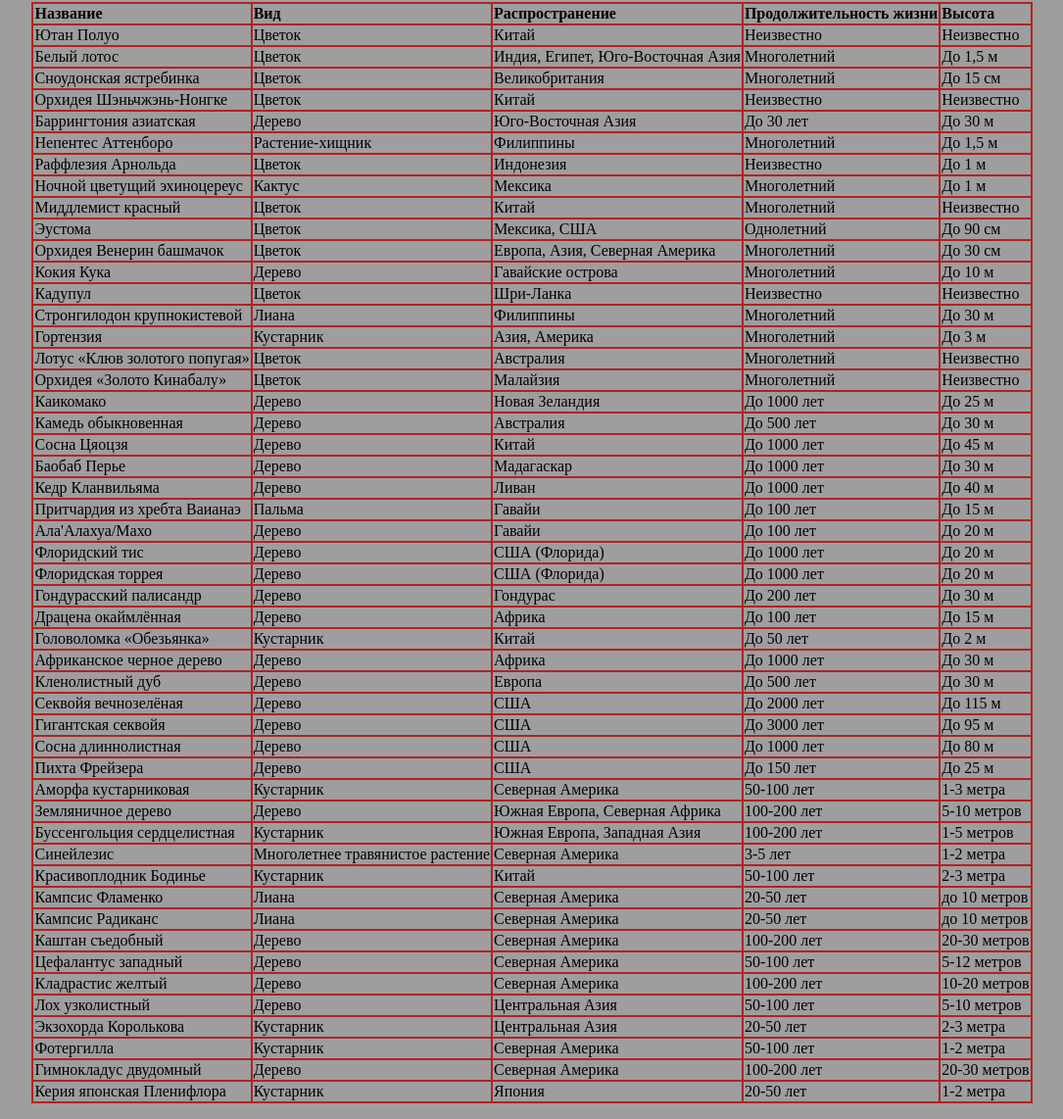
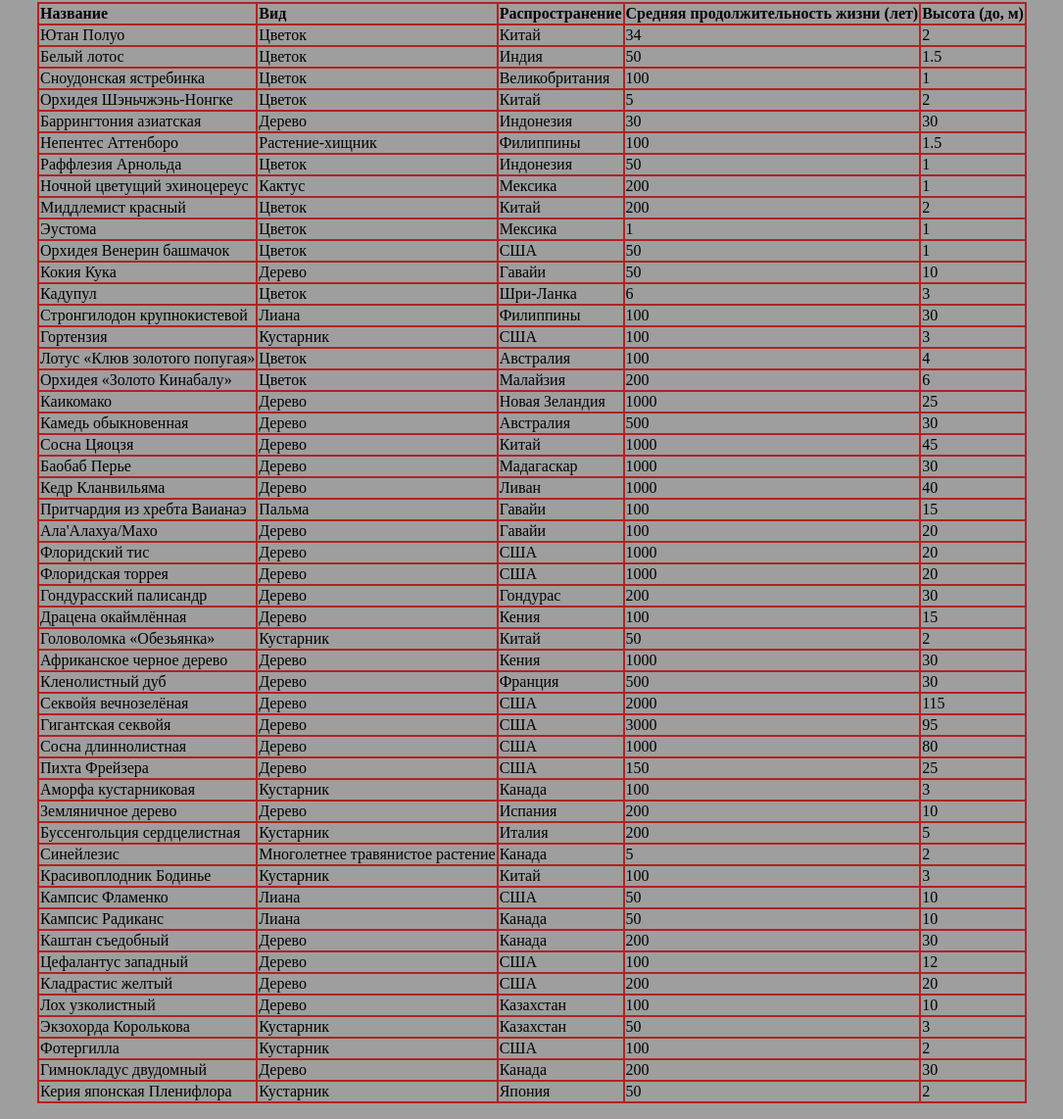
Before and after one commit to Snichkaa/Web-Project, a plain HTML site: page page1.html in a window 1280 px wide. Shown: the part 187-1329 px from the top of the page at 98% size, without its empty margins (97-1182 px from the left). Drawn offline with Linux system fonts and the light colour scheme.

Commit message:
Update page1.html

```diff
--- a/page1.html
+++ b/page1.html
@@ -8,7 +8,7 @@
 <body background="C:\Users\адм\Project\Images\orig(fon).webp" alink="#B22222">
     <h2 align="center">Список редких растений</h2>
     <ul>
-        <li><a href="C:\Users\адм\Project\index.html">Растения красной книги</a></li>
+        <li><a href="index.html">Растения красной книги</a></li>
         <li><a href="#top2">Список редких растений</a></li>
     </ul>
     <details>
@@ -18,15 +18,15 @@
               Ось X:<br>
               <input  type="radio"  name="X-axis" value="Type"> Вид <br>
               <input  type="radio"  name="X-axis" value="Distribution"> Распространение <br>
-              <input  type="radio"  name="X-axis" value="Life_expectancy"> Продолжительность жизни
+              <!--<input  type="radio"  name="X-axis" value="Life_expectancy"> Продолжительность жизни-->
             </p>
           </form>
           <form>
             <p>
               Результат:<br>
-              <input  type="checkbox"  name="result" value="centenarians"> Долгожители <br>
-              <input  type="checkbox"  name="result" value="species"> Количество редких видов <br>
-              <input  type="checkbox"  name="result" value="height"> Самые высокие
+              <input  type="checkbox"  name="result" value="centenarians"> Средняя продолжительность жизни <br>
+              <input  type="checkbox"  name="result" value="species"> Количество видов <br>
+              <input  type="checkbox"  name="result" value="height"> Максимальная высота
             </p>
           </form>
     </details>
@@ -35,35 +35,35 @@
         <p>
             <form>
                 Введите название растения:
-                <input type="text" name="name" id="name">
+                <input type="text" name="name" id="name1">
             </form>
         </p>
         <p>
             <form>
                 Введите вид:
-                <input type="text" name="view" id="view">
+                <input type="text" name="view" id="view1">
             </form>
         </p>
         <p>
             <form>
                 Введите страну:
-                <input type="text" name="country" id="country">
+                <input type="text" name="country" id="country1">
             </form>
         </p>
         <p>
             <form>
                 Введите продолжительность жизни: от
-                <input type="text" name="live" id="live">
+                <input type="text" name="live" id="live1">
                 до:
-                <input type="text" name="live" id="live">
+                <input type="text" name="live" id="live2">
             </form>
         </p>
         <p>
             <form>
                 Введите высоту растения: от
-                <input type="text" name="hight" id="hight">
+                <input type="text" name="hight" id="hight1">
                 до:
-                <input type="text" name="hight" id="hight">
+                <input type="text" name="hight" id="hight2">
             </form>
         </p>
     </details>
@@ -73,20 +73,24 @@
             <label>Первый уровень:
                 <select id="task">
                     <option value="1.0"> Нет </option>
-                    <option value="1.1"> По продолжительности жизни </option>
-                    <option value="1.2"> По высоте </option>
-                    <option value="1.3"> По распространению </option>
-                    <form><input  type="checkbox"  name="decreasing" value="decreasing">По убыванию</form>
+                    <option value="1.1"> По названию </option>
+                    <option value="1.2"> По виду </option>
+                    <option value="1.3"> По продолжительности жизни </option>
+                    <option value="1.4"> По высоте </option>
+                    <option value="1.5"> По распространению </option>
                 </select>
+                <form><input  type="checkbox"  name="decreasing" value="decreasing">По убыванию</form>
             </label>
         </p>
         <p>
             <label>Второй уровень:
                 <select id="task">
                     <option value="2.0"> Нет </option>
-                    <option value="2.1"> По продолжительности жизни </option>
-                    <option value="2.2"> По высоте </option>
-                    <option value="2.3"> По распространению </option>
+                    <option value="2.1"> По названию </option>
+                    <option value="2.2"> По виду </option>
+                    <option value="2.3"> По продолжительности жизни </option>
+                    <option value="2.4"> По высоте </option>
+                    <option value="2.5"> По распространению </option>
                     <form><input  type="checkbox"  name="decreasing" value="decreasing">По убыванию</form>
                 </select>
             </label>
@@ -95,9 +99,11 @@
             <label>Третий уровень:
                 <select id="task">
                     <option value="3.0"> Нет </option>
-                    <option value="3.1"> По продолжительности жизни </option>
-                    <option value="3.2"> По высоте </option>
-                    <option value="3.3"> По распространению </option>
+                    <option value="3.1"> По названию </option>
+                    <option value="3.2"> По виду </option>
+                    <option value="3.3"> По продолжительности жизни </option>
+                    <option value="3.4"> По высоте </option>
+                    <option value="3.5"> По распространению </option>
                     <form><input  type="checkbox"  name="decreasing" value="decreasing">По убыванию</form>
                 </select>
             </label>
@@ -108,358 +114,358 @@
             <td><b>Название</b></td>
             <td><b>Вид</b></td>
             <td><b>Распространение</b></td>
-            <td><b>Продолжительность жизни</b></td>
-            <td><b>Высота</b></td>
+            <td><b>Средняя продолжительность жизни (лет)</b></td>
+            <td><b>Высота (до, м)</b></td>
         </tr>
         <tr>
             <td>Ютан Полуо</td>
             <td>Цветок</td>
             <td>Китай</td>
-            <td>Неизвестно</td>
-            <td>Неизвестно</td>
+            <td>34</td>
+            <td>2</td>
         </tr>
         <tr>
             <td>Белый лотос</td>
             <td>Цветок</td>
-            <td>Индия, Египет,  Юго-Восточная Азия</td>
-            <td>Многолетний</td>
-            <td>До 1,5 м</td>
+            <td>Индия</td>
+            <td>50</td>
+            <td>1.5</td>
         </tr>
         <tr>
             <td>Сноудонская ястребинка</td>
             <td>Цветок</td>
             <td>Великобритания</td>
-            <td>Многолетний</td>
-            <td>До 15 см</td>
+            <td>100</td>
+            <td>1</td>
         </tr>
         <tr>
             <td>Орхидея Шэньчжэнь-Нонгке</td>
             <td>Цветок</td>
             <td>Китай</td>
-            <td>Неизвестно</td>
-            <td>Неизвестно</td>
+            <td>5</td>
+            <td>2</td>
         </tr>
         <tr>
             <td>Баррингтония азиатская</td>
             <td>Дерево</td>
-            <td>Юго-Восточная Азия</td>
-            <td>До 30 лет</td>
-            <td>До 30 м</td>
+            <td>Индонезия</td>
+            <td>30</td>
+            <td>30</td>
         </tr>
         <tr>
             <td>Непентес Аттенборо</td>
             <td>Растение-хищник</td>
             <td>Филиппины</td>
-            <td>Многолетний</td>
-            <td>До 1,5 м</td>
+            <td>100</td>
+            <td>1.5</td>
         </tr>
         <tr>
             <td>Раффлезия Арнольда</td>
             <td>Цветок</td>
             <td>Индонезия</td>
-            <td>Неизвестно</td>
-            <td>До 1 м</td>
+            <td>50</td>
+            <td>1</td>
         </tr>
         <tr>
             <td>Ночной цветущий эхиноцереус</td>
             <td>Кактус</td>
             <td>Мексика</td>
-            <td>Многолетний</td>
-            <td>До 1 м</td>
+            <td>200</td>
+            <td>1</td>
         </tr>
         <tr>
             <td>Миддлемист красный</td>
             <td>Цветок</td>
             <td>Китай</td>
-            <td>Многолетний</td>
-            <td>Неизвестно</td>
+            <td>200</td>
+            <td>2</td>
         </tr>
         <tr>
             <td>Эустома</td>
             <td>Цветок</td>
-            <td>Мексика, США</td>
-            <td>Однолетний</td>
-            <td>До 90 см</td>
+            <td>Мексика</td>
+            <td>1</td>
+            <td>1</td>
         </tr>
         <tr>
             <td>Орхидея Венерин башмачок</td>
             <td>Цветок</td>
-            <td>Европа, Азия, Северная Америка</td>
-            <td>Многолетний</td>
-            <td>До 30 см</td>
+            <td>США</td>
+            <td>50</td>
+            <td>1</td>
         </tr>
         <tr>
             <td>Кокия Кука</td>
             <td>Дерево</td>
-            <td>Гавайские острова</td>
-            <td>Многолетний</td>
-            <td>До 10 м</td>
+            <td>Гавайи</td>
+            <td>50</td>
+            <td>10</td>
         </tr>
         <tr>
             <td>Кадупул</td>
             <td>Цветок</td>
             <td>Шри-Ланка</td>
-            <td>Неизвестно</td>
-            <td>Неизвестно</td>
+            <td>6</td>
+            <td>3</td>
         </tr>
         <tr>
             <td>Стронгилодон крупнокистевой</td>
             <td>Лиана</td>
             <td>Филиппины</td>
-            <td>Многолетний</td>
-            <td>До 30 м</td>
+            <td>100</td>
+            <td>30</td>
         </tr>
         <tr>
             <td>Гортензия</td>
             <td>Кустарник</td>
-            <td>Азия, Америка</td>
-            <td>Многолетний</td>
-            <td>До 3 м</td>
+            <td>США</td>
+            <td>100</td>
+            <td>3</td>
         </tr>
         <tr>
             <td>Лотус «Клюв золотого попугая»</td>
             <td>Цветок</td>
             <td>Австралия</td>
-            <td>Многолетний</td>
-            <td>Неизвестно</td>
+            <td>100</td>
+            <td>4</td>
         </tr>
         <tr>
             <td>Орхидея «Золото Кинабалу»</td>
             <td>Цветок</td>
             <td>Малайзия</td>
-            <td>Многолетний</td>
-            <td>Неизвестно</td>
+            <td>200</td>
+            <td>6</td>
         </tr>
         <tr>
             <td>Каикомако</td>
             <td>Дерево</td>
             <td>Новая Зеландия</td>
-            <td>До 1000 лет</td>
-            <td>До 25 м</td>
+            <td>1000</td>
+            <td>25</td>
         </tr>
         <tr>
             <td>Камедь обыкновенная</td>
             <td>Дерево</td>
             <td>Австралия</td>
-            <td>До 500 лет</td>
-            <td>До 30 м</td>
+            <td>500</td>
+            <td>30</td>
         </tr>
         <tr>
             <td>Сосна Цяоцзя</td>
             <td>Дерево</td>
             <td>Китай</td>
-            <td>До 1000 лет</td>
-            <td>До 45 м</td>
+            <td>1000</td>
+            <td>45</td>
         </tr>
         <tr>
             <td>Баобаб Перье</td>
             <td>Дерево</td>
             <td>Мадагаскар</td>
-            <td>До 1000 лет</td>
-            <td>До 30 м</td>
+            <td>1000</td>
+            <td>30</td>
         </tr>
         <tr>
             <td>Кедр Кланвильяма</td>
             <td>Дерево</td>
             <td>Ливан</td>
-            <td>До 1000 лет</td>
-            <td>До 40 м</td>
+            <td>1000</td>
+            <td>40</td>
         </tr>
         <tr>
             <td>Притчардия из хребта Ваианаэ</td>
             <td>Пальма</td>
             <td>Гавайи </td>
-            <td>До 100 лет</td>
-            <td>До 15 м</td>
+            <td>100</td>
+            <td>15</td>
         </tr>
         <tr>
             <td>Ала'Алахуа/Махо</td>
             <td>Дерево</td>
             <td>Гавайи</td>
-            <td>До 100 лет</td>
-            <td>До 20 м</td>
+            <td>100</td>
+            <td>20</td>
         </tr>
         <tr>
             <td>Флоридский тис</td>
             <td>Дерево</td>
-            <td>США (Флорида)</td>
-            <td>До 1000 лет</td>
-            <td>До 20 м</td>
+            <td>США</td>
+            <td>1000</td>
+            <td>20</td>
         </tr>
         <tr>
             <td>Флоридская торрея</td>
             <td>Дерево</td>
-            <td>США (Флорида)</td>
-            <td>До 1000 лет</td>
-            <td>До 20 м</td>
+            <td>США</td>
+            <td>1000</td>
+            <td>20</td>
         </tr>
         <tr>
             <td>Гондурасский палисандр</td>
             <td>Дерево</td>
             <td>Гондурас</td>
-            <td>До 200 лет</td>
-            <td>До 30 м</td>
+            <td>200</td>
+            <td>30</td>
         </tr>
         <tr>
             <td>Драцена окаймлённая</td>
             <td>Дерево</td>
-            <td>Африка</td>
-            <td>До 100 лет</td>
-            <td>До 15 м</td>
+            <td>Кения</td>
+            <td>100</td>
+            <td>15</td>
         </tr>
         <tr>
             <td>Головоломка «Обезьянка»</td>
             <td>Кустарник</td>
             <td>Китай</td>
-            <td>До 50 лет</td>
-            <td>До 2 м</td>
+            <td>50</td>
+            <td>2</td>
         </tr>
         <tr>
             <td>Африканское черное дерево</td>
             <td>Дерево</td>
-            <td>Африка</td>
-            <td>До 1000 лет</td>
-            <td>До 30 м</td>
+            <td>Кения</td>
+            <td>1000</td>
+            <td>30</td>
         </tr>
         <tr>
             <td>Кленолистный дуб</td>
             <td>Дерево</td>
-            <td>Европа</td>
-            <td>До 500 лет</td>
-            <td>До 30 м</td>
+            <td>Франция</td>
+            <td>500</td>
+            <td>30</td>
         </tr>
         <tr>
             <td>Секвойя вечнозелёная</td>
             <td>Дерево</td>
             <td>США</td>
-            <td>До 2000 лет</td>
-            <td>До 115 м</td>
+            <td>2000</td>
+            <td>115</td>
         </tr>
         <tr>
             <td>Гигантская секвойя</td>
             <td>Дерево</td>
             <td>США</td>
-            <td>До 3000 лет</td>
-            <td>До 95 м</td>
+            <td>3000</td>
+            <td>95</td>
         </tr>
         <tr>
             <td>Сосна длиннолистная</td>
             <td>Дерево</td>
             <td>США</td>
-            <td>До 1000 лет</td>
-            <td>До 80 м</td>
+            <td>1000</td>
+            <td>80</td>
         </tr>
         <tr>
             <td>Пихта Фрейзера</td>
             <td>Дерево</td>
             <td>США</td>
-            <td>До 150 лет</td>
-            <td>До 25 м</td>
+            <td>150</td>
+            <td>25</td>
         </tr>
         <tr>
             <td>Аморфа кустарниковая</td>
             <td>Кустарник</td>
-            <td>Северная Америка</td>
-            <td>50-100 лет</td>
-            <td>1-3 метра</td>
+            <td>Канада</td>
+            <td>100</td>
+            <td>3</td>
         </tr>
         <tr>
             <td>Земляничное дерево</td>
             <td>Дерево</td>
-            <td>Южная Европа, Северная Африка</td>
-            <td>100-200 лет</td>
-            <td>5-10 метров</td>
+            <td>Испания</td>
+            <td>200</td>
+            <td>10</td>
         </tr>
         <tr>
             <td>Буссенгольция сердцелистная</td>
             <td>Кустарник</td>
-            <td>Южная Европа, Западная Азия</td>
-            <td>100-200 лет</td>
-            <td>1-5 метров</td>
+            <td>Италия</td>
+            <td>200</td>
+            <td>5</td>
         </tr>
         <tr>
             <td>Синейлезис</td>
             <td>Многолетнее травянистое растение</td>
-            <td>Северная Америка</td>
-            <td>3-5 лет</td>
-            <td>1-2 метра</td>
+            <td>Канада</td>
+            <td>5</td>
+            <td>2</td>
         </tr>
         <tr>
             <td>Красивоплодник Бодинье</td>
             <td>Кустарник</td>
             <td>Китай</td>
-            <td>50-100 лет</td>
-            <td>2-3 метра</td>
+            <td>100</td>
+            <td>3</td>
         </tr>
         <tr>
             <td>Кампсис Фламенко</td>
             <td>Лиана</td>
-            <td>Северная Америка</td>
-            <td>20-50 лет</td>
-            <td>до 10 метров</td>
+            <td>США</td>
+            <td>50</td>
+            <td>10</td>
         </tr>
         <tr>
             <td>Кампсис Радиканс</td>
             <td>Лиана</td>
-            <td>Северная Америка</td>
-            <td>20-50 лет</td>
-            <td>до 10 метров</td>
+            <td>Канада</td>
+            <td>50</td>
+            <td>10</td>
         </tr>
         <tr>
             <td>Каштан съедобный</td>
             <td>Дерево</td>
-            <td>Северная Америка</td>
-            <td>100-200 лет</td>
-            <td>20-30 метров</td>
+            <td>Канада</td>
+            <td>200</td>
+            <td>30</td>
         </tr>
         <tr>
             <td>Цефалантус западный</td>
             <td>Дерево</td>
-            <td>Северная Америка</td>
-            <td>50-100 лет</td>
-            <td>5-12 метров</td>
+            <td>США</td>
+            <td>100</td>
+            <td>12</td>
         </tr>
         <tr>
             <td>Кладрастис желтый</td>
             <td>Дерево</td>
-            <td>Северная Америка</td>
-            <td>100-200 лет</td>
-            <td>10-20 метров</td>
+            <td>США</td>
+            <td>200</td>
+            <td>20</td>
         </tr>
         <tr>
             <td>Лох узколистный</td>
             <td>Дерево</td>
-            <td>Центральная Азия</td>
-            <td>50-100 лет</td>
-            <td>5-10 метров</td>
+            <td>Казахстан</td>
+            <td>100</td>
+            <td>10</td>
         </tr>
         <tr>
             <td>Экзохорда Королькова</td>
             <td>Кустарник</td>
-            <td>Центральная Азия</td>
-            <td>20-50 лет</td>
-            <td>2-3 метра</td>
+            <td>Казахстан</td>
+            <td>50</td>
+            <td>3</td>
         </tr>
         <tr>
             <td>Фотергилла</td>
             <td>Кустарник</td>
-            <td>Северная Америка</td>
-            <td>50-100 лет</td>
-            <td>1-2 метра</td>
+            <td>США</td>
+            <td>100</td>
+            <td>2</td>
         </tr>
         <tr>
             <td>Гимнокладус двудомный</td>
             <td>Дерево</td>
-            <td>Северная Америка</td>
-            <td>100-200 лет</td>
-            <td>20-30 метров</td>
+            <td>Канада</td>
+            <td>200</td>
+            <td>30</td>
         </tr>
         <tr>
             <td>Керия японская Пленифлора</td>
             <td>Кустарник</td>
             <td>Япония</td>
-            <td>20-50 лет</td>
-            <td>1-2 метра</td>
+            <td>50</td>
+            <td>2</td>
         </tr>
     </table>
 </body></p></a>
```
